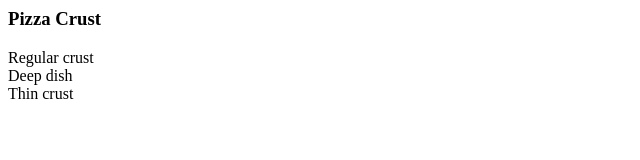
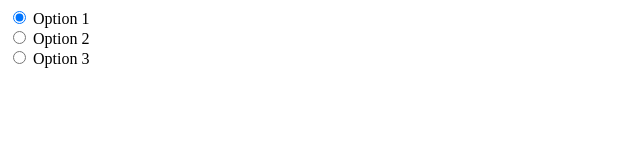
Before and after one commit to gavinwill1/a11y, a plain HTML site: page index.html in a window 1280 px wide. Shown: the whole page, without its empty margins (0-640 px from the left). Drawn offline with Linux system fonts and the light colour scheme.

Commit message:
Update index.html

```diff
--- a/index.html
+++ b/index.html
@@ -1,16 +1,33 @@
-<div id="codeex">
-    <div role="radiogroup" aria-labelledby="gdesc1" id="example">
-        <h3 id="gdesc1">Pizza Crust</h3>
-        <div id="rb1" role="radio" aria-checked="false" tabindex="0">
-          Regular crust
-       </div>
+<!DOCTYPE html>
+<html>
+<head>
+<title>Radio Button Auto-Switch</title>
+</head>
+<body>
 
-       <div id="rb2" role="radio" aria-checked="false" tabindex="-1">
-          Deep dish
-       </div>
+<form id="radioForm">
+  <input type="radio" id="radio1" name="radioGroup" value="1" checked>
+  <label for="radio1">Option 1</label><br>
 
-       <div id="rb3" role="radio" aria-checked="false" tabindex="-1">
-          Thin crust
-       </div>
-   </div>
-</div>
+  <input type="radio" id="radio2" name="radioGroup" value="2">
+  <label for="radio2">Option 2</label><br>
+
+  <input type="radio" id="radio3" name="radioGroup" value="3">
+  <label for="radio3">Option 3</label>
+</form>
+
+<script>
+  const radios = document.querySelectorAll('input[name="radioGroup"]');
+  let currentIndex = 0;
+
+  function switchRadio() {
+    radios[currentIndex].checked = false;
+    currentIndex = (currentIndex + 1) % radios.length;
+    radios[currentIndex].checked = true;
+  }
+
+  setInterval(switchRadio, 30000); // 30000 milliseconds = 30 seconds
+</script>
+
+</body>
+</html>
```
